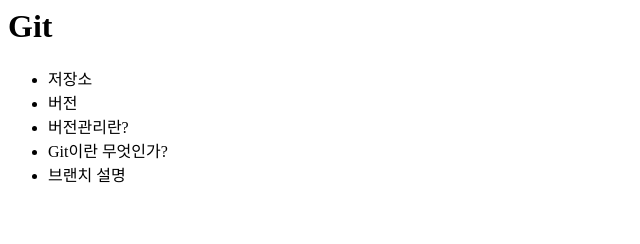
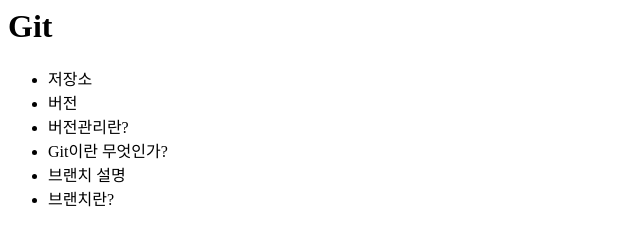
Before and after one commit to kgyusoon/opentutorials_ssooni, a plain HTML site: page index.html in a window 1280 px wide. Shown: the whole page, without its empty margins (0-640 px from the left). Drawn offline with Linux system fonts and the light colour scheme.

Commit message:
Branch ?

```diff
--- a/index.html
+++ b/index.html
@@ -12,6 +12,7 @@
 			<li>버전관리란?</li>
 			<li>Git이란 무엇인가?</li>
 			<li>브랜치 설명</li>
+			<li>브랜치란?</li>
 		</ul>
 	</body>
 </html>
```
